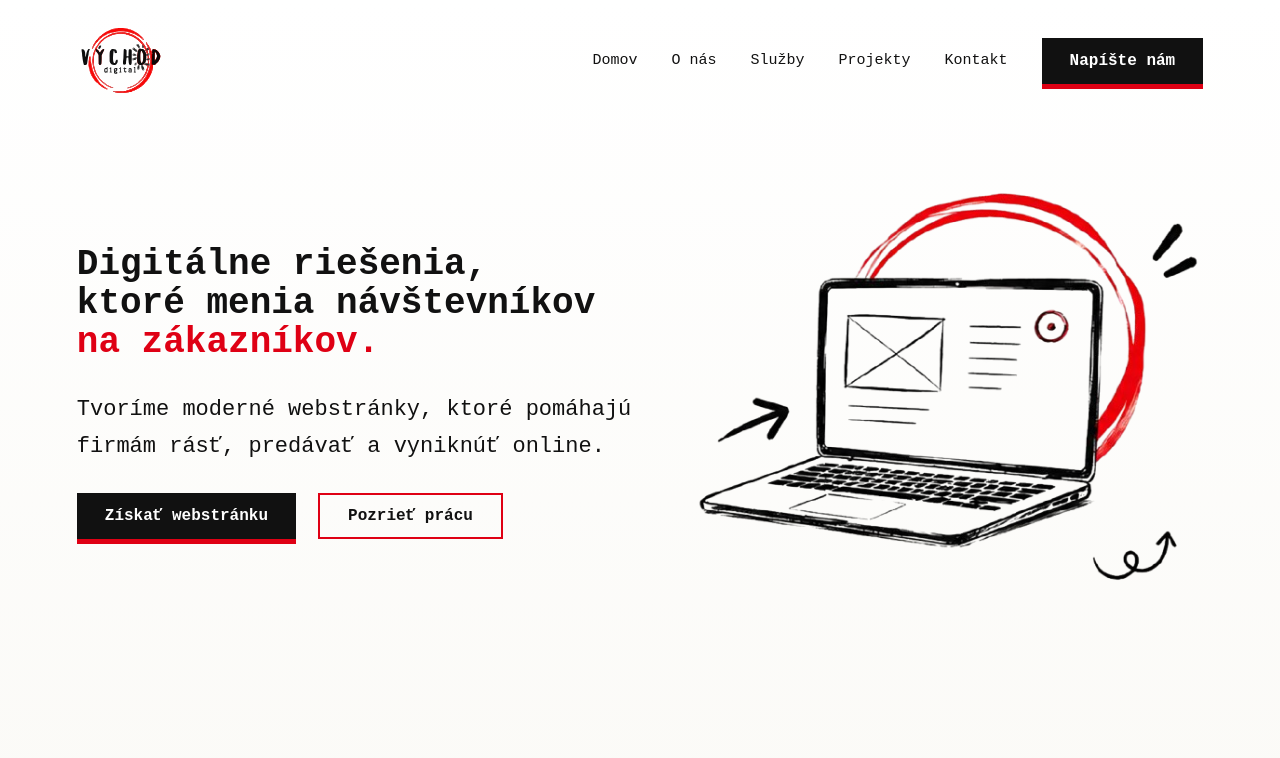
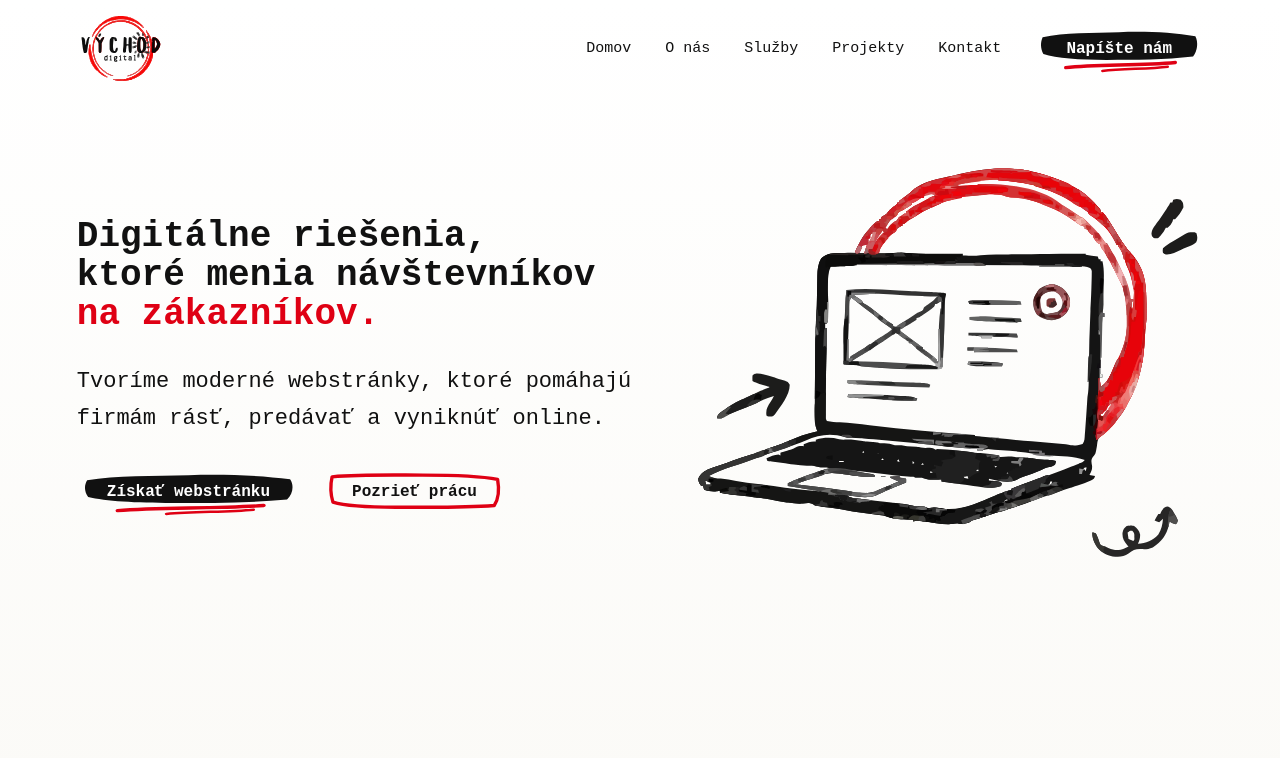
Before and after one commit to alisa777gul/vychod-digital, a React (Vite) app: page / in a window 1280 px wide. Shown: the top 758 px of the page. Built offline with nearby package versions, Linux system fonts and the light colour scheme.

Commit message:
Menu fixed

```diff
--- a/src/components/Button/Button.jsx
+++ b/src/components/Button/Button.jsx
@@ -1,9 +1,73 @@
 import styles from "./Button.module.css";
 
-export default function Button({ href, children, variant = "dark" }) {
+export default function Button({ href, children, variant = "brush" }) {
+  if (variant === "outline") {
+    return (
+      <a className={`${styles.button} ${styles.outlineButton}`} href={href}>
+        <svg
+          className={styles.outlineSvg}
+          viewBox="0 0 220 64"
+          preserveAspectRatio="none"
+          aria-hidden="true"
+        >
+          <path
+            d="M12 14
+               C48 11, 86 12, 120 12
+               C154 12, 188 13, 209 17
+               C211 28, 211 39, 205 48
+               C165 51, 126 50, 88 50
+               C52 50, 26 48, 13 44
+               C10 34, 10 23, 12 14Z"
+            fill="none"
+            stroke="#df0014"
+            strokeWidth="4"
+            strokeLinecap="round"
+            strokeLinejoin="round"
+          />
+        </svg>
+
+        <span>{children}</span>
+      </a>
+    );
+  }
+
   return (
-    <a className={`${styles.button} ${styles[variant]}`} href={href}>
-      {children}
+    <a className={`${styles.button} ${styles.brushButton}`} href={href}>
+      <svg
+        className={styles.brush}
+        viewBox="0 0 220 64"
+        preserveAspectRatio="none"
+        aria-hidden="true"
+      >
+        <path
+          d="M10 18
+             C38 12, 76 13, 110 12
+             C145 11, 180 12, 210 17
+             C214 24, 213 34, 207 41
+             C170 45, 132 45, 94 45
+             C58 45, 28 43, 11 38
+             C7 31, 7 24, 10 18Z"
+          fill="currentColor"
+        />
+
+        <path
+          d="M40 54 C82 50, 135 52, 184 48"
+          fill="none"
+          stroke="var(--button-accent)"
+          strokeWidth="4"
+          strokeLinecap="round"
+        />
+
+        <path
+          d="M88 58 C116 55, 148 56, 174 53"
+          fill="none"
+          stroke="var(--button-accent)"
+          strokeWidth="3"
+          strokeLinecap="round"
+        />
+      </svg>
+
+      <span>{children}</span>
     </a>
   );
 }
--- a/src/components/Button/Button.module.css
+++ b/src/components/Button/Button.module.css
@@ -1,29 +1,81 @@
 .button {
+  position: relative;
   display: inline-flex;
   align-items: center;
   justify-content: center;
-  min-height: 44px;
-  padding: 0 22px;
+  min-width: 168px;
+  min-height: 54px;
+  padding: 0 30px;
   font-weight: 800;
   line-height: 1;
   text-decoration: none;
+  transform: translateY(0);
+  transition:
+    transform 0.18s ease,
+    filter 0.18s ease;
 }
 
-.dark {
-  color: #ffffff;
-  background: #111111;
-  box-shadow: 0 5px 0 #df0014;
+.button span {
+  position: relative;
+  z-index: 1;
 }
 
-.outline {
+.button:focus-visible {
+  outline: 3px solid #df0014;
+  outline-offset: 5px;
+}
+
+.brush,
+.outlineSvg {
+  position: absolute;
+  inset: 0;
+  display: block;
+  width: 100%;
+  height: 100%;
+  transition:
+    transform 0.18s ease,
+    filter 0.18s ease;
+}
+
+.brushButton {
+  color: #111111;
+  --button-accent: #df0014;
+}
+
+.brushButton span {
+  color: #ffffff;
+}
+
+.brushButton:hover {
+  transform: translateY(-2px) rotate(-1deg);
+}
+
+.brushButton:hover .brush {
+  filter: drop-shadow(4px 5px 0 rgba(223, 0, 20, 0.35));
+}
+
+.brushButton:active {
+  transform: translateY(1px);
+}
+
+.outlineButton {
   color: #111111;
   background: transparent;
-  border: 2px solid #df0014;
 }
 
-@media (min-width: 768px) {
-  .button {
-    min-height: 46px;
-    padding: 0 28px;
-  }
+.outlineButton span {
+  color: #111111;
 }
+
+.outlineButton:hover {
+  transform: translateY(-2px);
+}
+
+.outlineButton:hover .outlineSvg {
+  transform: rotate(-1deg);
+  filter: drop-shadow(3px 4px 0 rgba(223, 0, 20, 0.18));
+}
+
+.outlineButton:active {
+  transform: translateY(1px);
+}
--- a/src/components/Header/Header.jsx
+++ b/src/components/Header/Header.jsx
@@ -1,5 +1,4 @@
 import { useEffect, useState } from "react";
-import logo from "../../../public/favicon.svg";
 import Button from "../Button/Button";
 import styles from "./Header.module.css";
 
@@ -13,33 +12,45 @@ const navItems = [
 
 export default function Header() {
   const [isMenuOpen, setIsMenuOpen] = useState(false);
+  const [isScrolled, setIsScrolled] = useState(false);
 
   const closeMenu = () => {
     setIsMenuOpen(false);
   };
 
   useEffect(() => {
-    if (!isMenuOpen) {
-      document.body.style.overflow = "";
-      return;
-    }
-
-    document.body.style.overflow = "hidden";
+    document.body.style.overflow = isMenuOpen ? "hidden" : "";
 
     return () => {
       document.body.style.overflow = "";
     };
   }, [isMenuOpen]);
 
+  useEffect(() => {
+    const handleScroll = () => {
+      setIsScrolled(window.scrollY > 40);
+    };
+
+    handleScroll();
+    window.addEventListener("scroll", handleScroll);
+
+    return () => {
+      window.removeEventListener("scroll", handleScroll);
+    };
+  }, []);
+
   return (
-    <header className={styles.header}>
+    <>
+      <header
+        className={`${styles.header} ${isScrolled ? styles.scrolled : ""}`}
+      >
         <a
           className={styles.logo}
           href="#home"
-        aria-label="Východ Digital"
+          aria-label="Východ Digital - Domov"
           onClick={closeMenu}
         >
-        <img src={logo} alt="Východ Digital" />
+          <img src="/favicon.svg" alt="Východ Digital" />
         </a>
 
         <button
@@ -50,19 +61,16 @@ export default function Header() {
           aria-controls="main-menu"
           onClick={() => setIsMenuOpen((current) => !current)}
         >
-        <svg className={styles.burgerIcon} aria-hidden="true">
-          <use href={`/icons.svg#${isMenuOpen ? "icon-close" : "icon-menu"}`} />
+          <svg
+            className={styles.burgerIcon}
+            aria-hidden="true"
+            focusable="false"
+          >
+            <use
+              href={`/icons.svg#${isMenuOpen ? "icon-close" : "icon-menu"}`}
+            />
           </svg>
         </button>
-
-      {isMenuOpen && (
-        <button
-          className={styles.backdrop}
-          type="button"
-          aria-label="Zatvoriť menu"
-          onClick={closeMenu}
-        />
-      )}
 
         <div
           className={`${styles.menu} ${isMenuOpen ? styles.menuOpen : ""}`}
@@ -79,5 +87,15 @@ export default function Header() {
           <Button href="#kontakt">Napíšte nám</Button>
         </div>
       </header>
+
+      {isMenuOpen && (
+        <button
+          className={styles.backdrop}
+          type="button"
+          aria-label="Zatvoriť menu"
+          onClick={closeMenu}
+        />
+      )}
+    </>
   );
 }
--- a/src/components/Header/Header.module.css
+++ b/src/components/Header/Header.module.css
@@ -1,20 +1,64 @@
 .header {
-  position: relative;
-  z-index: 10;
+  position: sticky;
+  top: 0;
+  z-index: 100;
   display: flex;
   align-items: center;
   justify-content: space-between;
   gap: 16px;
-  padding: 20px;
+  padding: 16px 20px;
+  background: transparent;
+  transition:
+    background 0.25s ease,
+    box-shadow 0.25s ease,
+    border-color 0.25s ease;
+}
+
+.scrolled {
+  background:
+    radial-gradient(
+      circle at 20% 30%,
+      rgba(17, 17, 17, 0.035) 0 1px,
+      transparent 1px
+    ),
+    radial-gradient(
+      circle at 70% 60%,
+      rgba(17, 17, 17, 0.03) 0 1px,
+      transparent 1px
+    ),
+    linear-gradient(
+      135deg,
+      rgba(255, 255, 255, 0.96),
+      rgba(248, 247, 243, 0.92)
+    );
+  background-size:
+    18px 18px,
+    22px 22px,
+    auto;
+  border-bottom: 2px solid rgba(17, 17, 17, 0.14);
+  box-shadow:
+    0 3px 0 rgba(223, 0, 20, 0.55),
+    0 10px 24px rgba(17, 17, 17, 0.06);
 }
 
 .logo {
   position: relative;
-  z-index: 12;
+  z-index: 140;
   display: inline-flex;
   align-items: center;
   width: 72px;
   flex: 0 0 auto;
+  border-radius: 999px;
+  transition: transform 0.2s ease;
+}
+
+.logo:hover {
+  transform: rotate(-3deg) scale(1.04);
+}
+
+.logo:focus-visible {
+  outline: 3px solid #df0014;
+  outline-offset: 6px;
 }
 
 .logo img {
@@ -25,12 +69,13 @@
 
 .burger {
   position: relative;
-  z-index: 12;
+  z-index: 140;
   display: inline-grid;
   width: 46px;
   height: 46px;
   place-items: center;
   padding: 0;
+  color: #111111;
   background: #ffffff;
   border: 2px solid #111111;
   box-shadow: 4px 4px 0 #df0014;
@@ -38,12 +83,24 @@
   transform: rotate(-2deg);
   transition:
     transform 0.2s ease,
-    box-shadow 0.2s ease;
+    box-shadow 0.2s ease,
+    background 0.2s ease;
 }
 
 .burger:hover {
+  background: #fff8f8;
   transform: rotate(0deg) translate(-1px, -1px);
   box-shadow: 5px 5px 0 #df0014;
+}
+
+.burger:active {
+  transform: translate(2px, 2px);
+  box-shadow: 2px 2px 0 #df0014;
+}
+
+.burger:focus-visible {
+  outline: 3px solid #df0014;
+  outline-offset: 5px;
 }
 
 .burgerIcon {
@@ -52,32 +109,22 @@
   height: 26px;
 }
 
-.backdrop {
-  position: fixed;
-  inset: 0;
-  z-index: 8;
-  display: block;
-  padding: 0;
-  background: rgba(17, 17, 17, 0.18);
-  border: 0;
-  cursor: pointer;
-}
-
 .menu {
   position: absolute;
-  top: calc(100% + 10px);
+  top: calc(100% + 8px);
   right: 20px;
-  z-index: 11;
+  z-index: 130;
   display: grid;
   gap: 18px;
-  width: min(260px, calc(100vw - 40px));
+  width: min(270px, calc(100vw - 40px));
   padding: 20px;
   background: #ffffff;
   border: 2px solid #111111;
-  box-shadow: 6px 6px 0 #df0014;
+  box-shadow: 7px 7px 0 #df0014;
   opacity: 0;
   pointer-events: none;
-  transform: translateY(-8px) rotate(-1deg);
+  transform: translateY(-8px) rotate(-1deg) scale(0.98);
+  transform-origin: top right;
   transition:
     opacity 0.2s ease,
     transform 0.2s ease;
@@ -86,29 +133,69 @@
 .menuOpen {
   opacity: 1;
   pointer-events: auto;
-  transform: translateY(0) rotate(-1deg);
+  transform: translateY(0) rotate(-1deg) scale(1);
 }
 
 .nav {
   display: grid;
-  gap: 14px;
+  gap: 10px;
 }
 
 .nav a {
+  position: relative;
+  display: inline-flex;
+  width: fit-content;
   color: #111111;
   font-size: 17px;
   font-weight: 800;
   line-height: 1.2;
   text-decoration: none;
+  transition:
+    color 0.2s ease,
+    transform 0.2s ease;
+}
+
+.nav a::after {
+  content: "";
+  position: absolute;
+  right: 0;
+  bottom: -5px;
+  left: 0;
+  height: 3px;
+  background: #df0014;
+  transform: scaleX(0) rotate(-1deg);
+  transform-origin: left;
+  transition: transform 0.2s ease;
 }
 
 .nav a:hover {
   color: #df0014;
+  transform: translateX(3px);
+}
+
+.nav a:hover::after {
+  transform: scaleX(1) rotate(-1deg);
+}
+
+.nav a:focus-visible {
+  outline: 3px solid #df0014;
+  outline-offset: 6px;
+}
+
+.backdrop {
+  position: fixed;
+  inset: 0;
+  z-index: 80;
+  display: block;
+  padding: 0;
+  background: rgba(17, 17, 17, 0.12);
+  border: 0;
+  cursor: pointer;
 }
 
 @media (min-width: 768px) {
   .header {
-    padding: 28px 6vw;
+    padding: 14px 6vw;
   }
 
   .logo {
@@ -122,6 +209,7 @@
 
 @media (min-width: 1024px) {
   .header {
+    padding: 16px 6vw;
     gap: 24px;
   }
 
@@ -154,6 +242,10 @@
 
   .nav a {
     font-size: 15px;
-    font-weight: 400;
+    font-weight: 500;
+  }
+
+  .nav a:hover {
+    transform: translateY(-2px);
   }
 }
--- a/src/components/Hero/Hero.jsx
+++ b/src/components/Hero/Hero.jsx
@@ -1,5 +1,5 @@
 import Button from "../Button/Button";
-import heroImage from "../../assets/hero-image.png";
+import heroImage from "../../assets/hero-image.svg";
 import styles from "./Hero.module.css";
 
 export default function Hero() {
```
Also changed, not shown: public/favicon.png (added), src/assets/hero-image.svg (added). Lines whose indentation alone changed are shown as unchanged.
